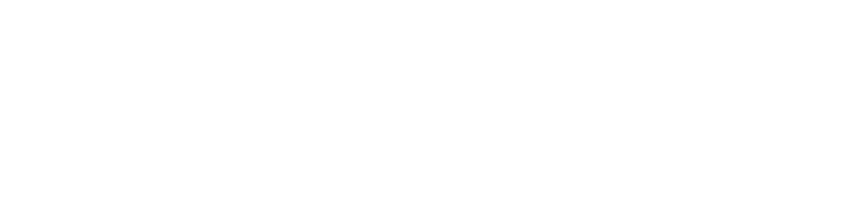
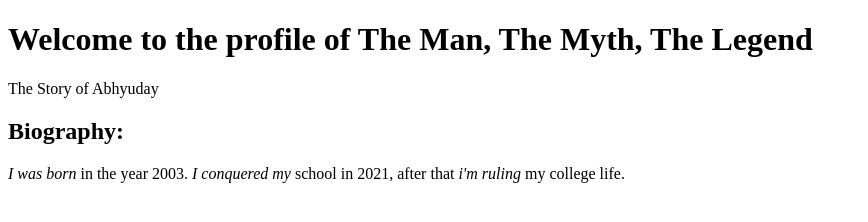
Before and after one commit to Abhyudayhooda/LAB_01, a plain HTML site: page index.html in a window 1280 px wide. Shown: the whole page, without its empty margins (0-868 px from the left). Drawn offline with Linux system fonts and the light colour scheme.

Commit message:
added a title and a biography paragraph

```diff
--- a/index.html
+++ b/index.html
@@ -1,12 +1,25 @@
 <!DOCTYPE html>
 <html lang="en">
+
 <head>
     <meta charset="UTF-8">
     <meta http-equiv="X-UA-Compatible" content="IE=edge">
     <meta name="viewport" content="width=device-width, initial-scale=1.0">
-    <title>My First Pgae</title>
+    <title>Abhyuday Hooda - Biography</title>
 </head>
+
 <body>
+    <header>
+        <h1>Welcome to the profile of The Man, The Myth, The Legend</h1>
+        <p>The Story of Abhyuday</p>
+    </header>
+    <section>
+        <h2>Biography:</h2>
+        <p>
+            <em>I was born</em> in the year 2003. <em>I conquered my</em> school in 2021, after that <em>i'm ruling</em>
+            my college life.
+        </p>
+    </section>
+</body>
 
-</body>
 </html>
```
